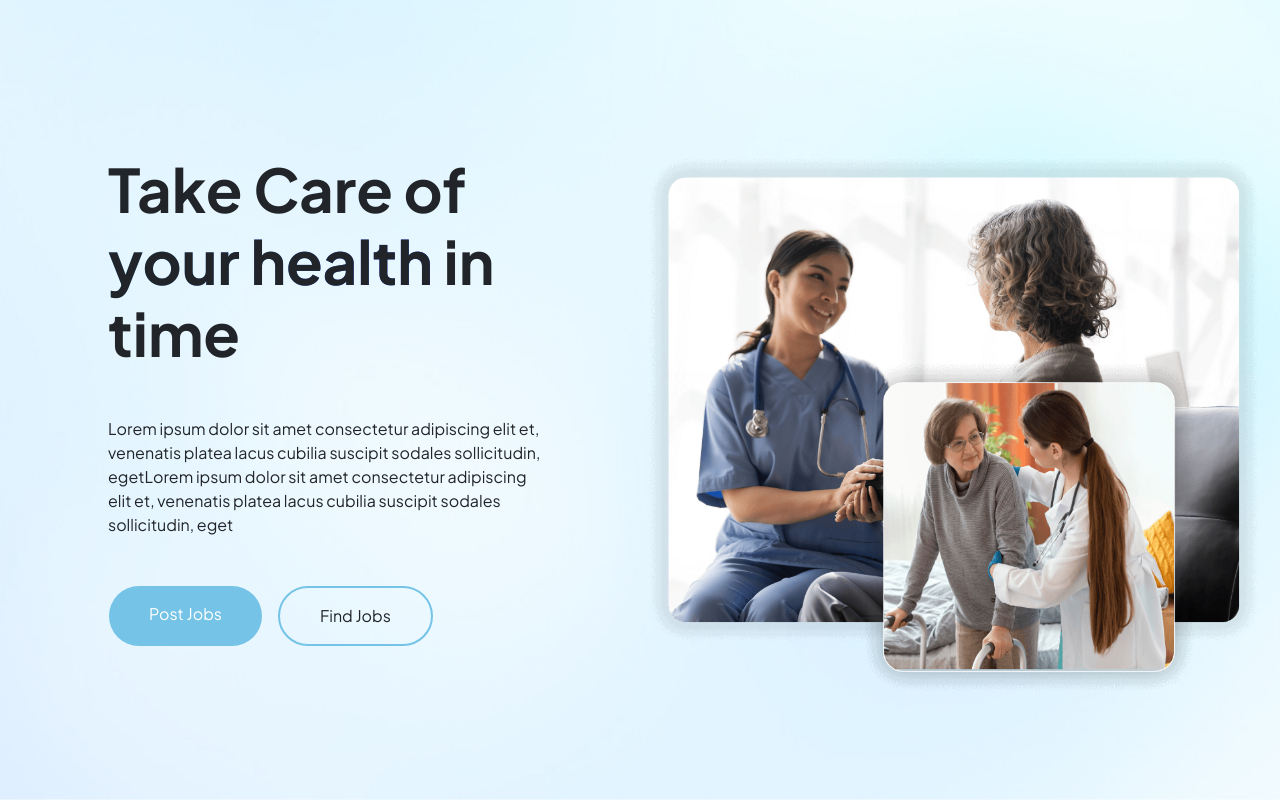
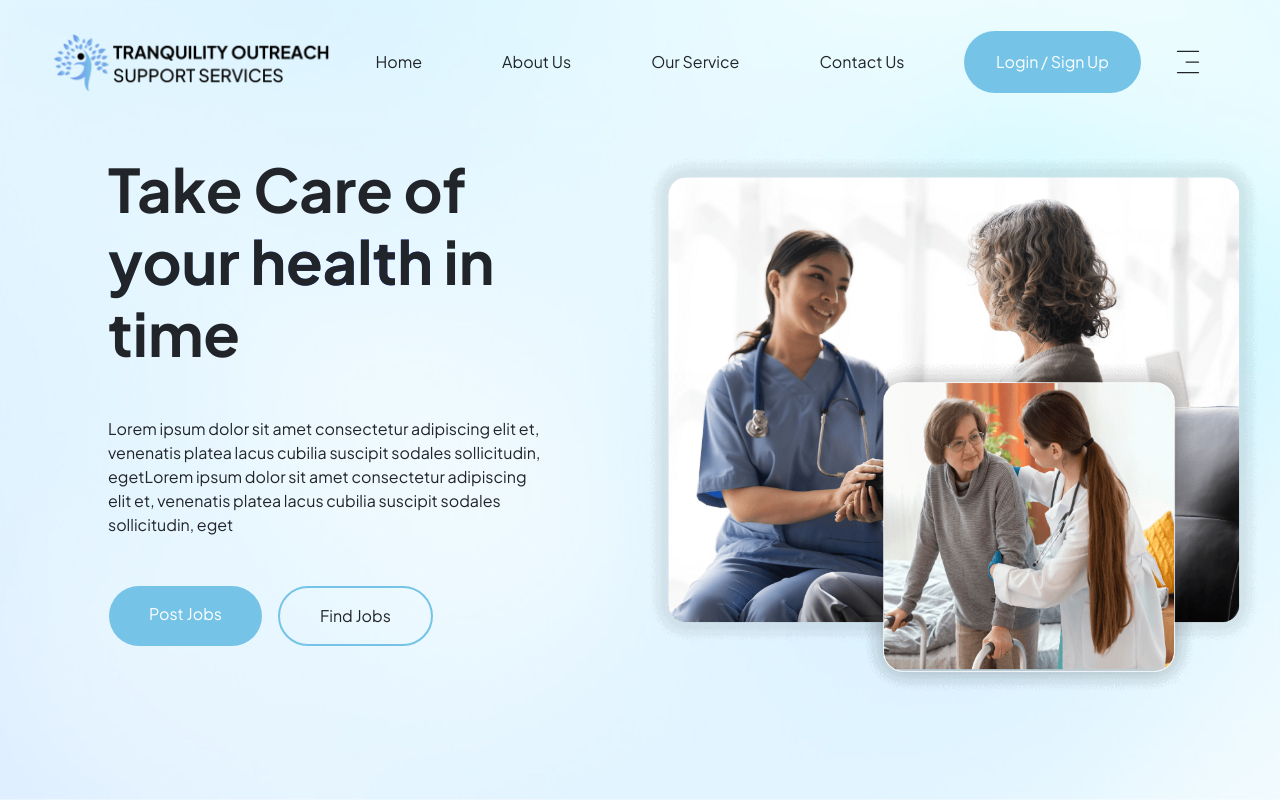
Before and after one commit to DeepakDhiman01/treo, a React (Vite) app in the folder tros_frontend/: page / in a window 1280 px wide. Shown: the top 800 px of the page. Built offline with nearby package versions, Linux system fonts and the light colour scheme.

Commit message:
post job is done

```diff
--- a/tros_frontend/src/App.jsx
+++ b/tros_frontend/src/App.jsx
@@ -12,10 +12,11 @@ import './App.css'
 import Footer from './components/Footer'
 import GetInTouch from './components/GetInTouch'
 import Layout from   './pages/Layout'
-import Private from './Auth/Private';
+// import Private from './Auth/Private';
 import Authcontext from './Auth/Authcontext';
 import Signup from './pages/Signup/Signup'
 import Login from './pages/Login/Login';
+import Private from './Auth/Private';
 
 
 function App() {
@@ -23,10 +24,10 @@ function App() {
  console.log(" code run in app.js")
   return (
     <>
-      <div>
-        <div className='main-container'>
+
+
           <Router>
-            {/* <Header/> */}
+            <Header/>
               <Authcontext>
                 <Routes>
                   {/* public Router */}
@@ -35,13 +36,12 @@ function App() {
                   <Route path='/signup' element={<Signup/>} />
                   <Route path='/login'  element={<Login/>} />
                   {/* private routes */}
-                  <Route path='/layout/*'  element={<Layout/>}  />
+                  <Route path='/layout/*'  element={ <Private> <Layout/> </Private>}  />
                 </Routes>
               </Authcontext>
-              <Footer/>
+              {/* <Footer/> */}
           </Router>
-        </div>
-      </div>
+
     </>
   )
 }
```
